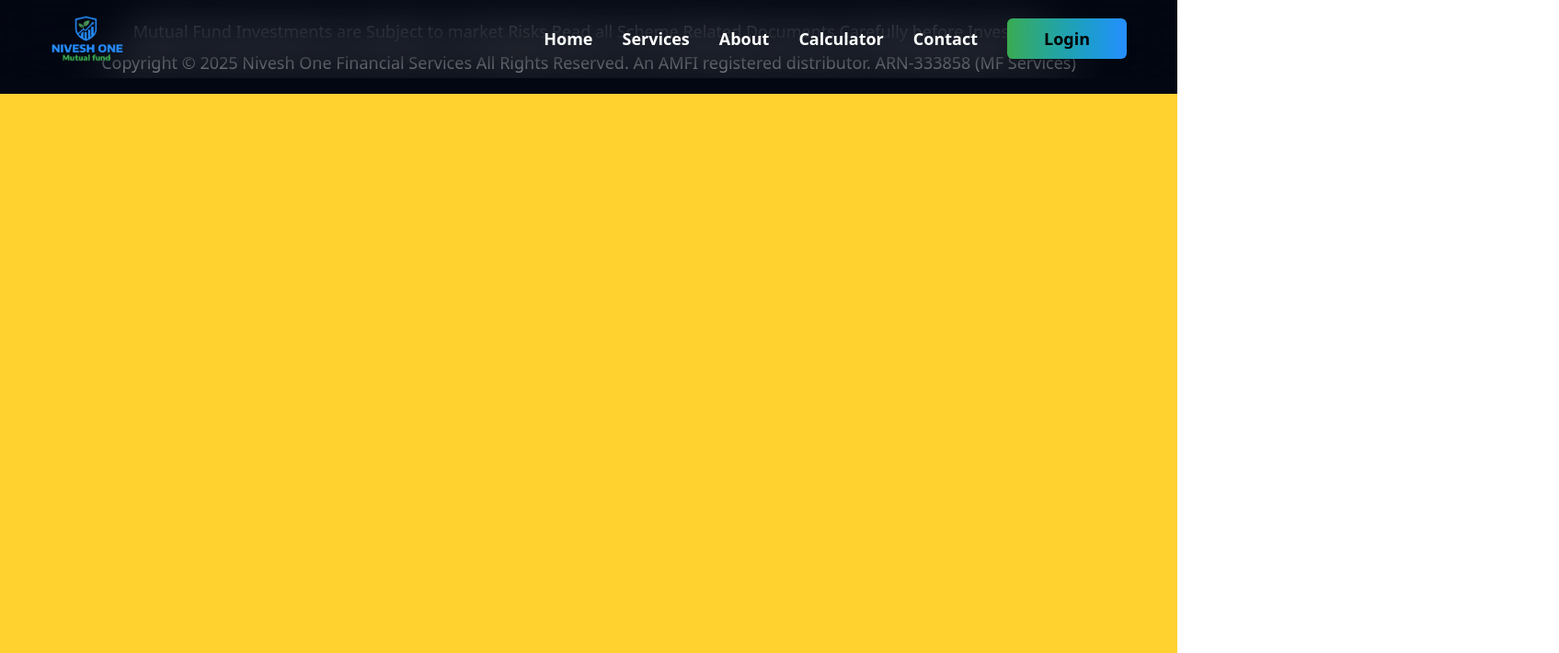
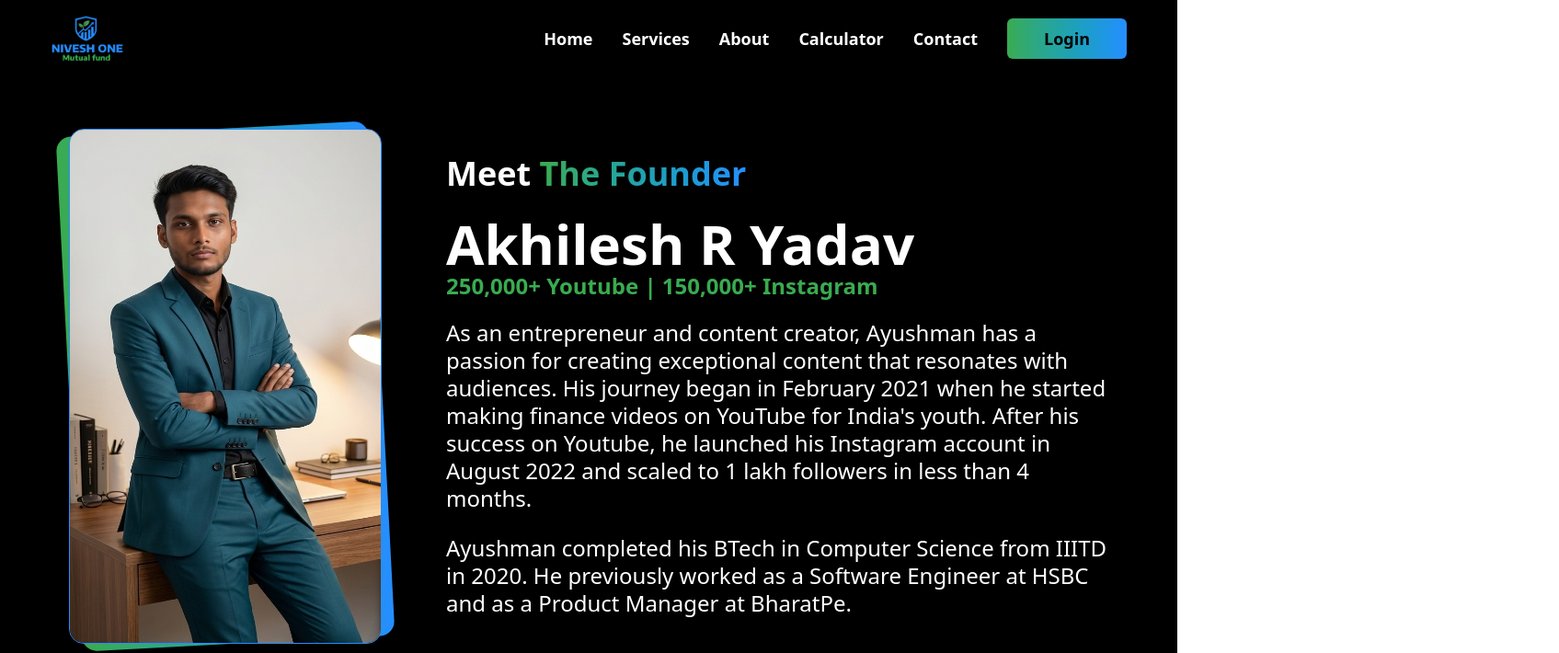
Before and after one commit to CodeByAkhilesh/Niveshone, a React (Vite) app: page /about in a window 1280 px wide. Shown: the top 710 px of the page at 92% size, 1695 px wide, since content can reach past the window. Built offline with nearby package versions, Linux system fonts and the light colour scheme.

Commit message:
About us page layout done.

```diff
--- a/src/components/pages/AboutUs.jsx
+++ b/src/components/pages/AboutUs.jsx
@@ -1,14 +1,56 @@
-import React from 'react'
-import Navbar from '../Navbar'
-import Footer from '../Footer'
+import React from "react";
+import Navbar from "../Navbar";
+import Footer from "../Footer";
+import BgLayout from "../BgLayout";
 
 const AboutUs = () => {
   return (
-    <div className='h-screen w-full bg-amber-300'>
-      <Navbar/>
-      <Footer/>
+    <div className="w-full">
+      <Navbar />
+      <div className="min-h-screen  pt-35 pb-25 w-302.5 mx-auto px-10 flex  justify-between">
+        <div className="left-content h-140 w-85 relative shrink-0">
+          <div className="h-full w-full bg-linear-to-r from-[#3aab50] to-[#268eff] rounded-2xl -rotate-3"></div>
+          <div className="h-full w-full border border-[#268eff] top-0 left-0 absolute rounded-2xl overflow-hidden">
+            <img
+              className="h-full w-full"
+              src="\src\assets\founder-img.png"
+              alt=""
+            />
+          </div>
+        </div>
+        <div className="right-content h-140 w-190 shrink-0 text-white flex items-center">
+          <div className="pl-10 w-full">
+            <h3 className="text-4xl  xl:w-302.5 font-bold text-whitentracking-tighter pb-10">
+              Meet{" "}
+              <span className="bg-linear-to-r from-[#3aab50] to-[#268eff] bg-clip-text text-transparent">
+                The Founder
+              </span>
+            </h3>
+            <h1 className="text-6xl font-bold leading-8">
+              Akhilesh R Yadav <br />{" "}
+              <span className="text-2xl font-bold text-[#3aab50]">
+                250,000+ Youtube | 150,000+ Instagram
+              </span>
+            </h1>
+            <p className="text-2xl leading-tight pt-5">
+              As an entrepreneur and content creator, Ayushman has a passion for
+              creating exceptional content that resonates with audiences. His
+              journey began in February 2021 when he started making finance
+              videos on YouTube for India's youth. After his success on Youtube,
+              he launched his Instagram account in August 2022 and scaled to 1
+              lakh followers in less than 4 months.
+            </p>
+            <p className="text-2xl leading-tight pt-6">
+              Ayushman completed his BTech in Computer Science from IIITD in
+              2020. He previously worked as a Software Engineer at HSBC and as a
+              Product Manager at BharatPe.
+            </p>
+          </div>
+        </div>
+      </div>
+      <Footer />
     </div>
-  )
-}
+  );
+};
 
-export default AboutUs
+export default AboutUs;
```
Also changed, not shown: src/assets/founder-img.png (added).
